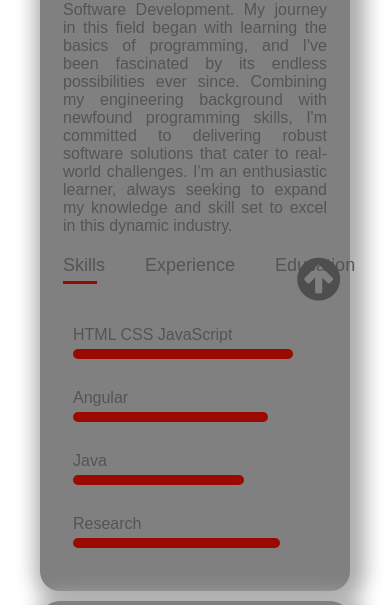
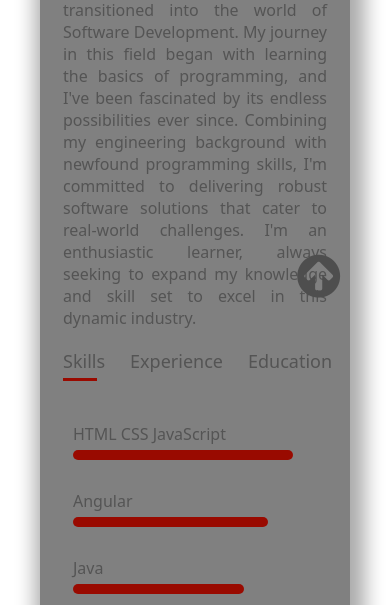
Before and after one commit to Rahulrajagopalan/PortfolioWebsite, a plain HTML site: page index.html in a window 390 px wide. Shown: the part 495-1100 px from the top of the page. Drawn offline with Linux system fonts and the light colour scheme.

Commit message:
Update style.css

```diff
--- a/style.css
+++ b/style.css
@@ -1,7 +1,7 @@
 *{
     margin: 0;
     padding: 0;
-    font-family: 'Poppins', sans-serif;
+    font-family: system-ui, -apple-system, BlinkMacSystemFont, 'Segoe UI', Roboto, Oxygen, Ubuntu, Cantarell, 'Open Sans', 'Helvetica Neue', sans-serif;
     box-sizing: border-box;
 }
 
@@ -417,7 +417,7 @@ nav .fa{
         display: block;
     }
     .tab-links{
-        margin-right: 40px;
+        margin-right: 25px;
     }
     .right{
         margin-top: 10px;
```
